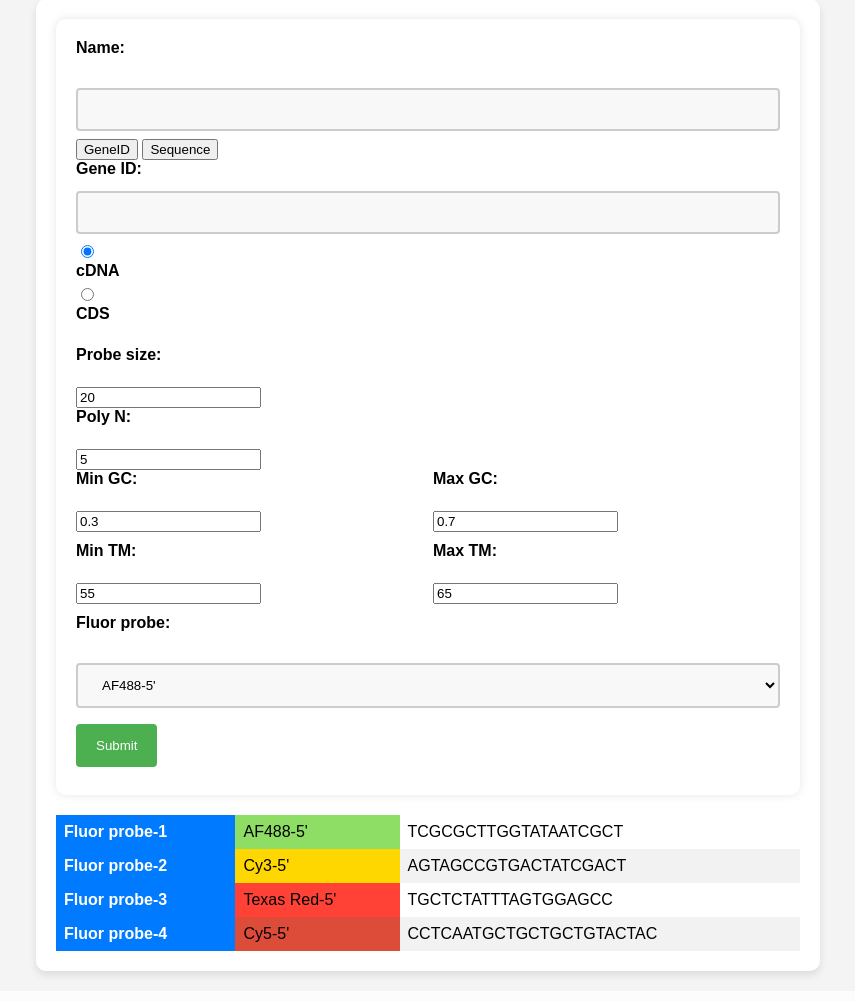
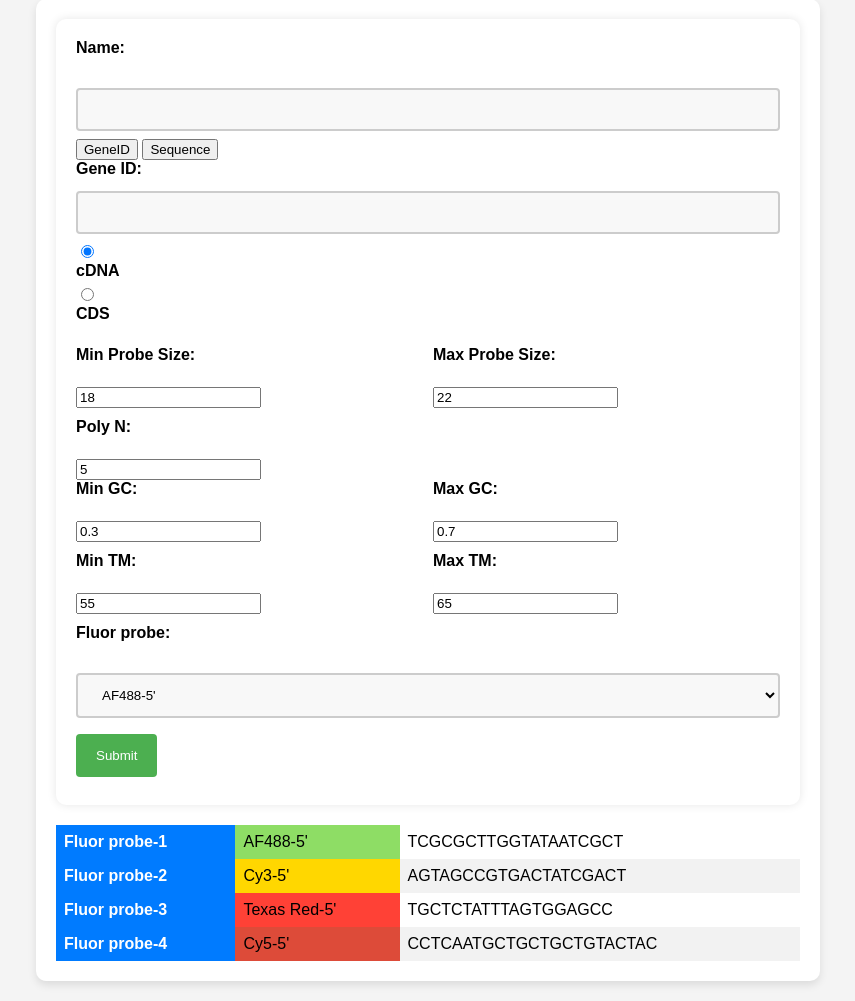
Before and after one commit to xuzhougeng/HCR_designer, a Flask app: page /snail in a window 1280 px wide. Shown: the part 21-1022 px from the top of the page, without its empty margins (212-1067 px from the left). Before the commit the page ends 1000 px from the top, so only its background shows below. Run offline with Flask 3, Linux system fonts and the light colour scheme; parts of the project's set-up code (start-up, migrations or seed data) failed here and were passed over.

Commit message:
update: allow to choose probe size range

```diff
--- a/app.py
+++ b/app.py
@@ -4,6 +4,7 @@ from scripts.hcr import create_primer as create_hcr_primer
 from scripts.snail import create_primer as create_snail_primer
 from Bio import SeqIO
 import gzip
+import pandas as pd
 app = Flask(__name__)
 
 # This dictionary will store your sequences
@@ -117,7 +118,8 @@ def splint():
         if gene_id in gene_alias:
             gene_id = gene_alias[gene_id]
 
-        probe_size = int(request.form['probe_size']) # single probe size, total probe size will be probe_size * 2 defaul 17
+        min_probe_size = int(request.form['min_probe_size']) # single probe size, total probe size will be probe_size * 2 defaul 17
+        max_probe_size = int(request.form['max_probe_size']) # single probe size, total probe size will be probe_size * 2 defaul 17
 
         polyN = int(request.form['polyN'])
         min_gc = float(request.form['min_gc'])
@@ -151,7 +153,13 @@ def splint():
 
         output = 'output.csv'
 
-        probe_df =  create_splint_primer(seq, name, probe_size, polyN, min_gc, max_gc, min_tm, max_tm, fluor_type)
+        probe_df_dict = {}
+        for probe_size in range(min_probe_size, max_probe_size + 1):
+
+            key_name = f'p_{probe_size}'
+            probe_df_dict[key_name] =  create_snail_primer(seq, name,probe_size,  polyN, min_gc, max_gc, min_tm, max_tm, fluor_type)
+
+        probe_df = pd.concat(probe_df_dict, axis=1)
         probe_df.to_csv(output)
         return send_file(output, as_attachment=True)
 
@@ -169,7 +177,8 @@ def snail():
         if gene_id in gene_alias:
             gene_id = gene_alias[gene_id]
 
-        probe_size = int(request.form['probe_size']) # single probe size, total probe size will be probe_size * 2 defaul 20
+        min_probe_size = int(request.form['min_probe_size']) # single probe size, total probe size will be probe_size * 2 defaul 17
+        max_probe_size = int(request.form['max_probe_size']) # single probe size, total probe size will be probe_size * 2 defaul 17
 
         polyN = int(request.form['polyN'])
         min_gc = float(request.form['min_gc'])
@@ -203,12 +212,18 @@ def snail():
 
         output = 'output.csv'
 
-        probe_df =  create_snail_primer(seq, name,probe_size,  polyN, min_gc, max_gc, min_tm, max_tm, fluor_type)
+        probe_df_dict = {}
+        for probe_size in range(min_probe_size, max_probe_size + 1):
+
+            key_name = f'p_{probe_size}'
+            probe_df_dict[key_name] =  create_snail_primer(seq, name,probe_size,  polyN, min_gc, max_gc, min_tm, max_tm, fluor_type)
+
+        probe_df = pd.concat(probe_df_dict, axis=1)
         probe_df.to_csv(output)
         return send_file(output, as_attachment=True)
 
     return render_template('snail.html')
 
 if __name__ == '__main__':
-    app.run(host="0.0.0.0", port="9999")
+    app.run(host="0.0.0.0", port="6789")
     #app.run(debug=True)
--- a/templates/snail.html
+++ b/templates/snail.html
@@ -89,8 +89,18 @@
                 <label for="seq">Sequence:</label>
                 <textarea id="seq" name="seq" rows="4" cols="50"></textarea>
             </div>
-            <label for="probe_size">Probe size:</label><br>
-            <input type="number" id="probe_size" name="probe_size" value="20"><br>
+
+            <div class="flex-container">
+                <div>
+                    <label for="min_probe_size">Min Probe Size:</label><br>
+                    <input type="number" id="min_probe_size" name="min_probe_size" step="1" value="18">
+                </div>
+                <div>
+                    <label for="max_probe_size">Max Probe Size:</label><br>
+                    <input type="number" id="max_probe_size" name="max_probe_size" step="1" value="22">
+                </div>
+            </div>
+
 
             <label for="polyN">Poly N:</label><br>
             <input type="number" id="polyN" name="polyN" value="5"><br>
```
Also changed, not shown: templates/splint.html (+12 -2 lines).
